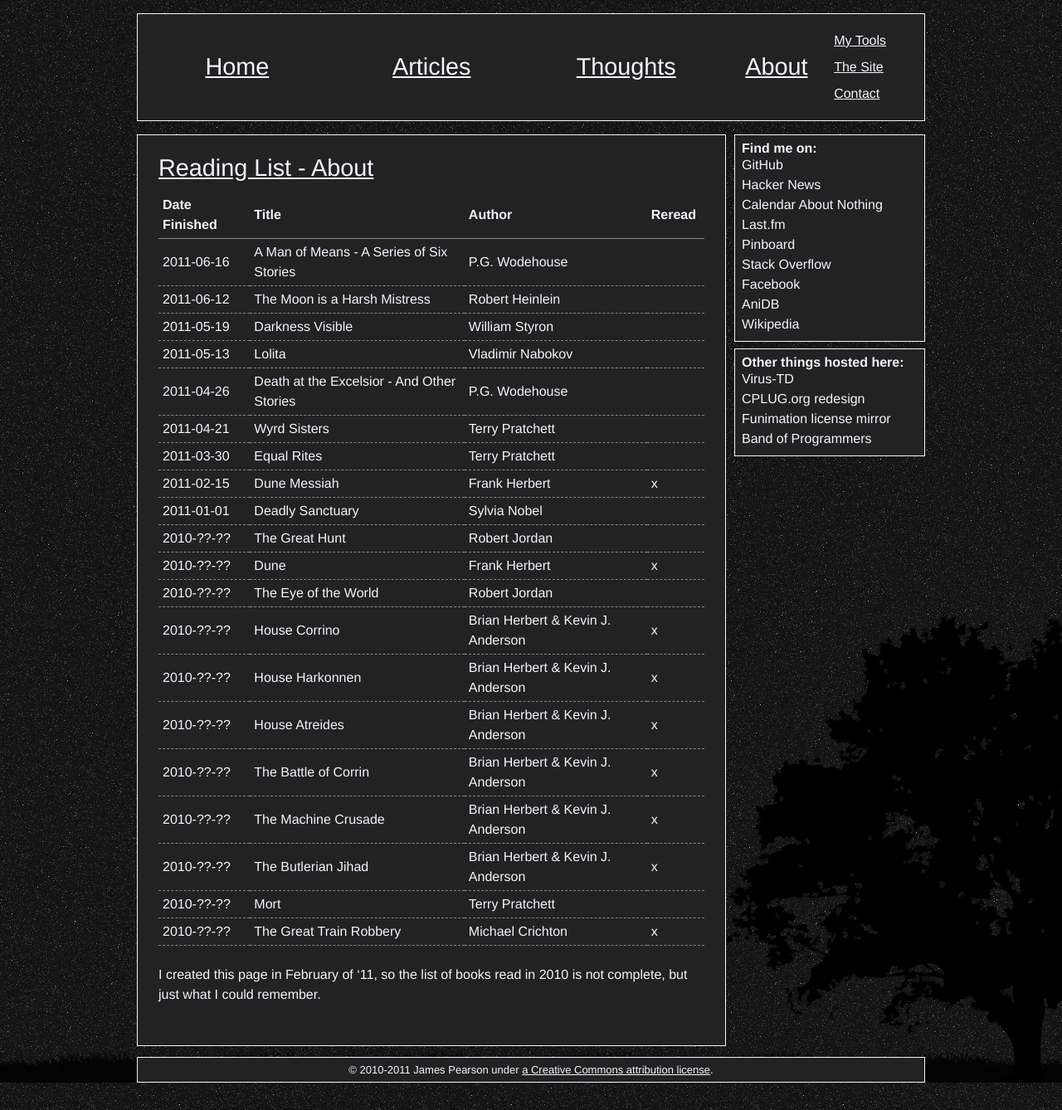
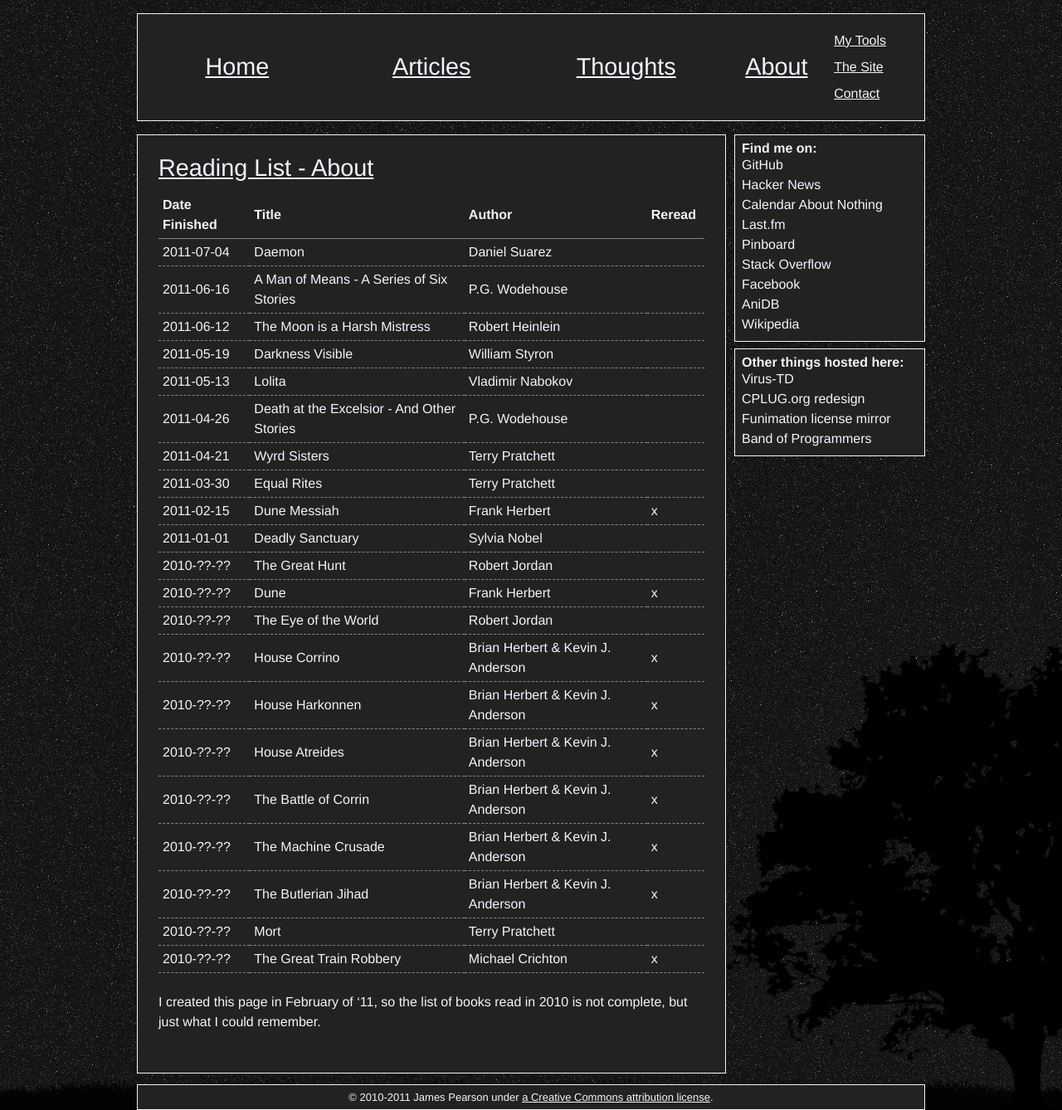
Before and after one commit to xiongchiamiov/xiongchiamiov.github.com, a Jekyll site: the page built from about/reading-list.md, in a window 1280 px wide. Shown: the whole page at 83% size. Built offline with Jekyll 4.4.1, drawn with Linux system fonts in a browser that asks for light colours; Markdown is read by kramdown in place of the engine named in the settings; comment, search, counter and statistics services are not loaded.

Commit message:
update reading list

```diff
--- a/about/reading-list.md
+++ b/about/reading-list.md
@@ -5,6 +5,7 @@ title: Reading List - About
 
 Date Finished | Title                       | Author                            | Reread
 ------------- | --------------------------- | --------------------------------- | --------
+  2011-07-04  | Daemon                      | Daniel Suarez                     |
   2011-06-16  | A Man of Means - A Series of Six Stories | P.G. Wodehouse       |
   2011-06-12  | The Moon is a Harsh Mistress| Robert Heinlein                   |
   2011-05-19  | Darkness Visible            | William Styron                    |
```
